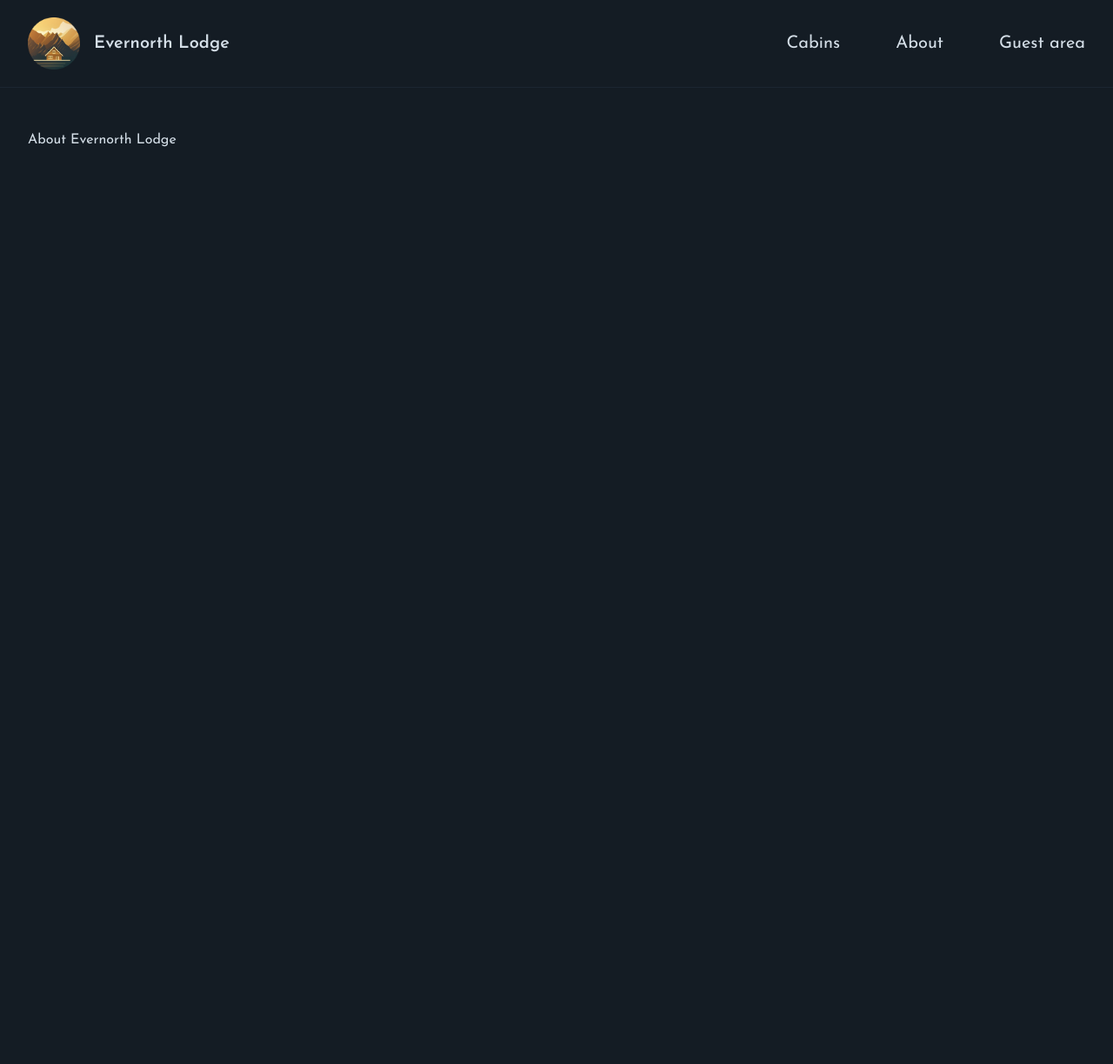
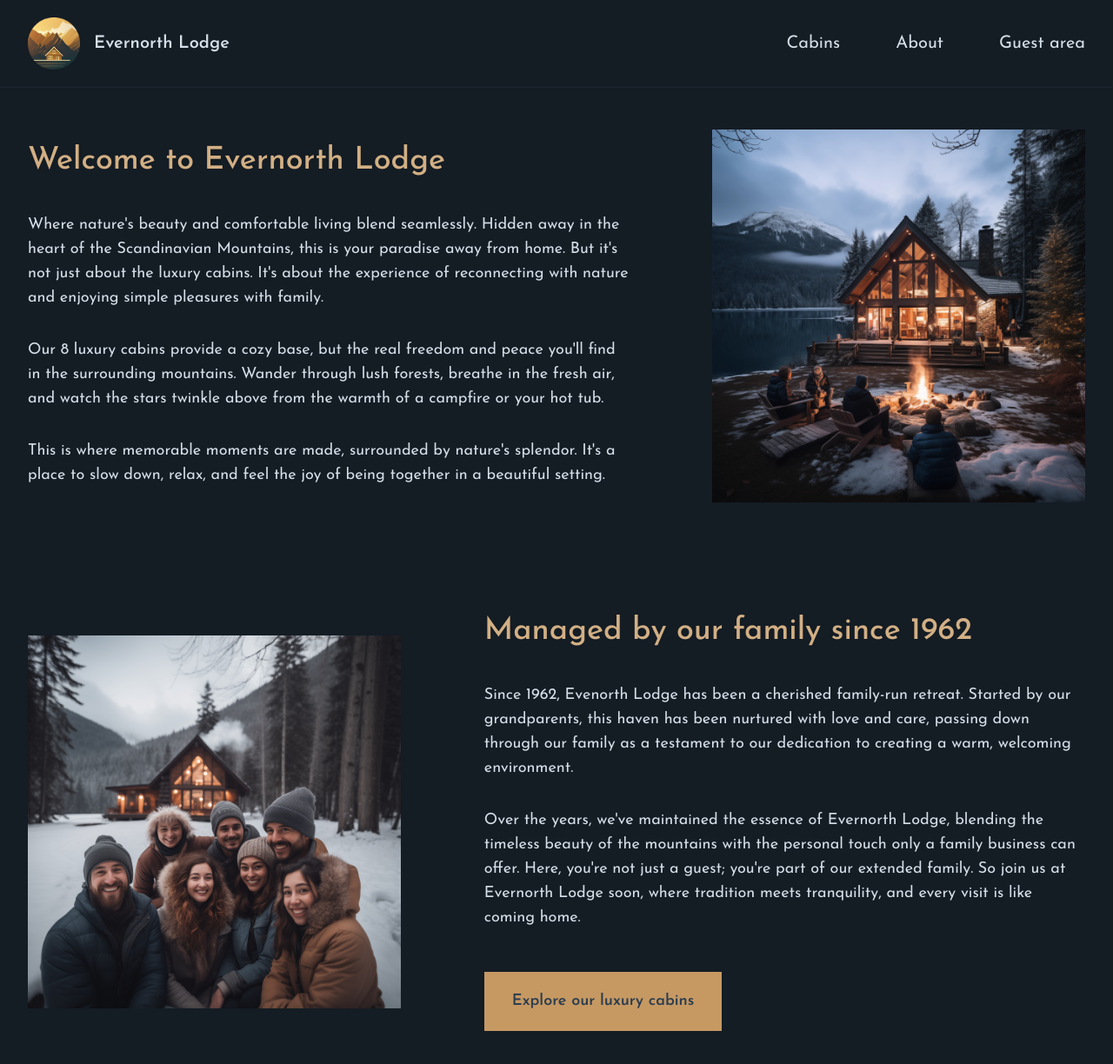
Before and after one commit to IlianCholpanov/evernorth-lodge-website, a Next.js app: page /about in a window 1280 px wide. Shown: the top 1224 px of the page at 87% size. Before the commit the page ends 800 px from the top, so only its background shows below. Built offline with nearby package versions, Linux system fonts and the light colour scheme.

Commit message:
Enhance About and Cabins pages
About and Cabins pages fill with content and responsive layout

```diff
--- a/app/about/page.js
+++ b/app/about/page.js
@@ -1,7 +1,91 @@
+import Image from "next/image";
+
+import aboutCabinPhoto from "@/public/about-1.jpg";
+import aboutFamilyPhoto from "@/public/about-2.jpg";
+
 export const metadata = {
   title: "About",
 };
 
 export default function Page() {
-  return <h1>About Evernorth Lodge</h1>;
+  return (
+    <div className="grid grid-cols-5 gap-x-24 gap-y-32 text-lg items-center">
+      <div className="col-span-3">
+        <h1 className="text-4xl mb-10 text-accent-400 font-medium">
+          Welcome to Evernorth Lodge
+        </h1>
+
+        <div className="space-y-8">
+          <p>
+            Where nature&apos;s beauty and comfortable living blend seamlessly.
+            Hidden away in the heart of the Scandinavian Mountains, this is your
+            paradise away from home. But it&apos;s not just about the luxury
+            cabins. It&apos;s about the experience of reconnecting with nature
+            and enjoying simple pleasures with family.
+          </p>
+          <p>
+            Our 8 luxury cabins provide a cozy base, but the real freedom and
+            peace you&apos;ll find in the surrounding mountains. Wander through
+            lush forests, breathe in the fresh air, and watch the stars twinkle
+            above from the warmth of a campfire or your hot tub.
+          </p>
+          <p>
+            This is where memorable moments are made, surrounded by
+            nature&apos;s splendor. It&apos;s a place to slow down, relax, and
+            feel the joy of being together in a beautiful setting.
+          </p>
+        </div>
+      </div>
+
+      <div className="col-span-2">
+        <Image
+          src={aboutCabinPhoto}
+          alt="Family sitting around a fire pit in front of cabin"
+          placeholder="blur"
+          quality={80}
+        />
+      </div>
+
+      <div className="relative col-span-2 aspect-square">
+        <Image
+          src={aboutFamilyPhoto}
+          alt="Family that manages Evernorth Lodge"
+          placeholder="blur"
+          quality={80}
+        />
+      </div>
+
+      <div className="col-span-3">
+        <h1 className="text-4xl mb-10 text-accent-400 font-medium">
+          Managed by our family since 1962
+        </h1>
+
+        <div className="space-y-8">
+          <p>
+            Since 1962, Evenorth Lodge has been a cherished family-run retreat.
+            Started by our grandparents, this haven has been nurtured with love
+            and care, passing down through our family as a testament to our
+            dedication to creating a warm, welcoming environment.
+          </p>
+          <p>
+            Over the years, we&apos;ve maintained the essence of Evernorth
+            Lodge, blending the timeless beauty of the mountains with the
+            personal touch only a family business can offer. Here, you&apos;re
+            not just a guest; you&apos;re part of our extended family. So join
+            us at Evernorth Lodge soon, where tradition meets tranquility, and
+            every visit is like coming home.
+          </p>
+
+          <div>
+            <a
+              href="/cabins"
+              className="inline-block mt-4 bg-accent-500 px-8 py-5 text-primary-800 text-lg font-semibold hover:bg-accent-600 transition-all"
+            >
+              Explore our luxury cabins
+            </a>
+          </div>
+        </div>
+      </div>
+    </div>
+  );
 }
--- a/app/cabins/page.js
+++ b/app/cabins/page.js
@@ -1,11 +1,34 @@
+import CabinCard from "@/app/_components/CabinCard";
+
 export const metadata = {
   title: "Cabins",
 };
 
-export default async function Page() {
+export default function Page() {
+  // CHANGE
+  const cabins = [];
+
   return (
     <div>
-      <h1>Cabins page</h1>
+      <h1 className="text-4xl mb-5 text-accent-400 font-medium">
+        Our Luxury Cabins
+      </h1>
+      <p className="text-primary-200 text-lg mb-10">
+        Cozy yet luxurious cabins, nestled in the heart of the Scandinavian
+        Mountains. Imagine waking up to breathtaking mountain views, spending
+        your days exploring the surrounding dark forests, or simply unwinding in
+        your private hot tub beneath a sky full of stars. Embrace the beauty of
+        nature in your own little home away from home. The perfect escape for a
+        peaceful, calming vacation. Welcome to paradise.
+      </p>
+
+      {cabins.length > 0 && (
+        <div className="grid sm:grid-cols-1 md:grid-cols-2 gap-8 lg:gap-12 xl:gap-14">
+          {cabins.map((cabin) => (
+            <CabinCard cabin={cabin} key={cabin.id} />
+          ))}
+        </div>
+      )}
     </div>
   );
 }
```
Also changed, not shown: app/_components/CabinCard.js (renamed from starter/components/CabinCard.js).
